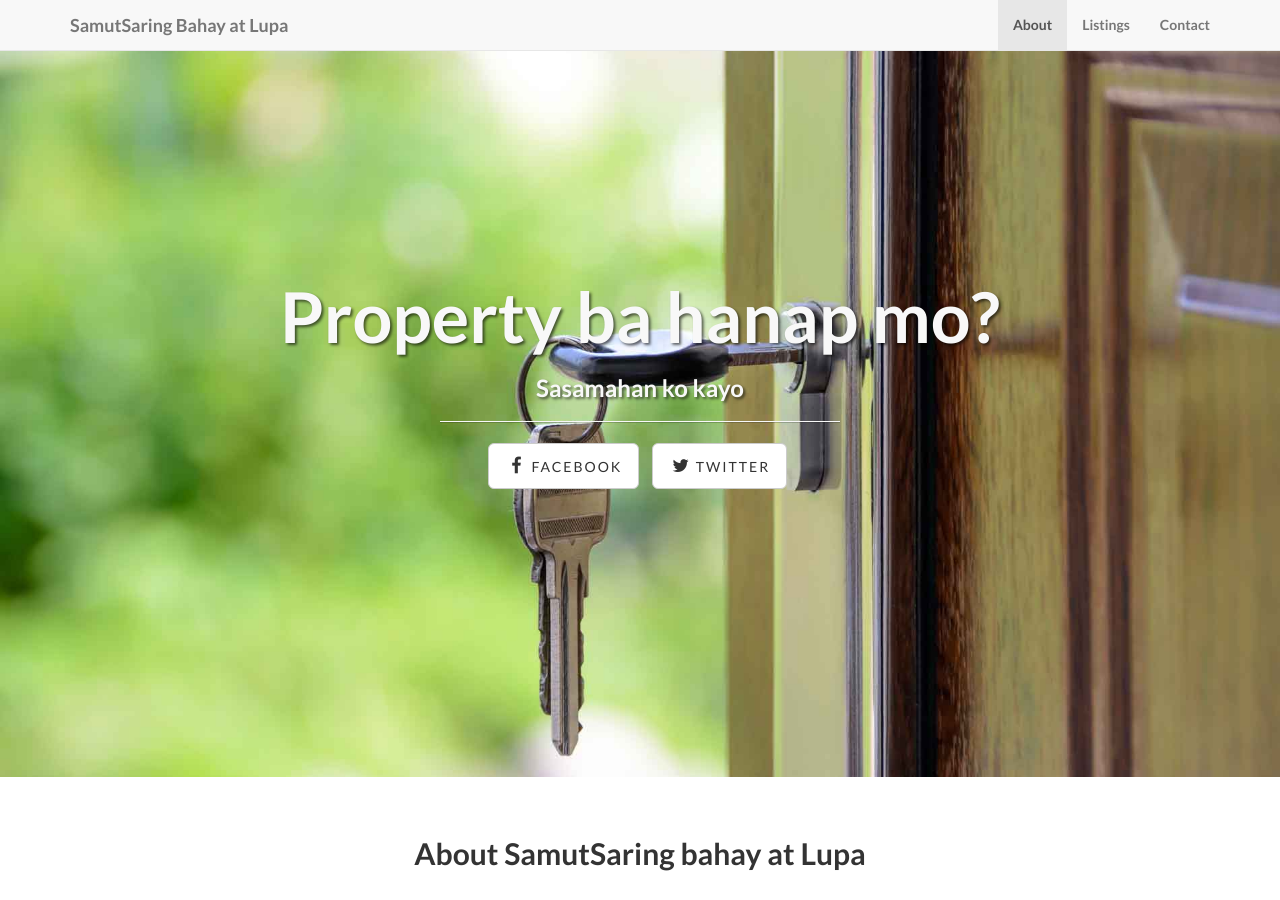
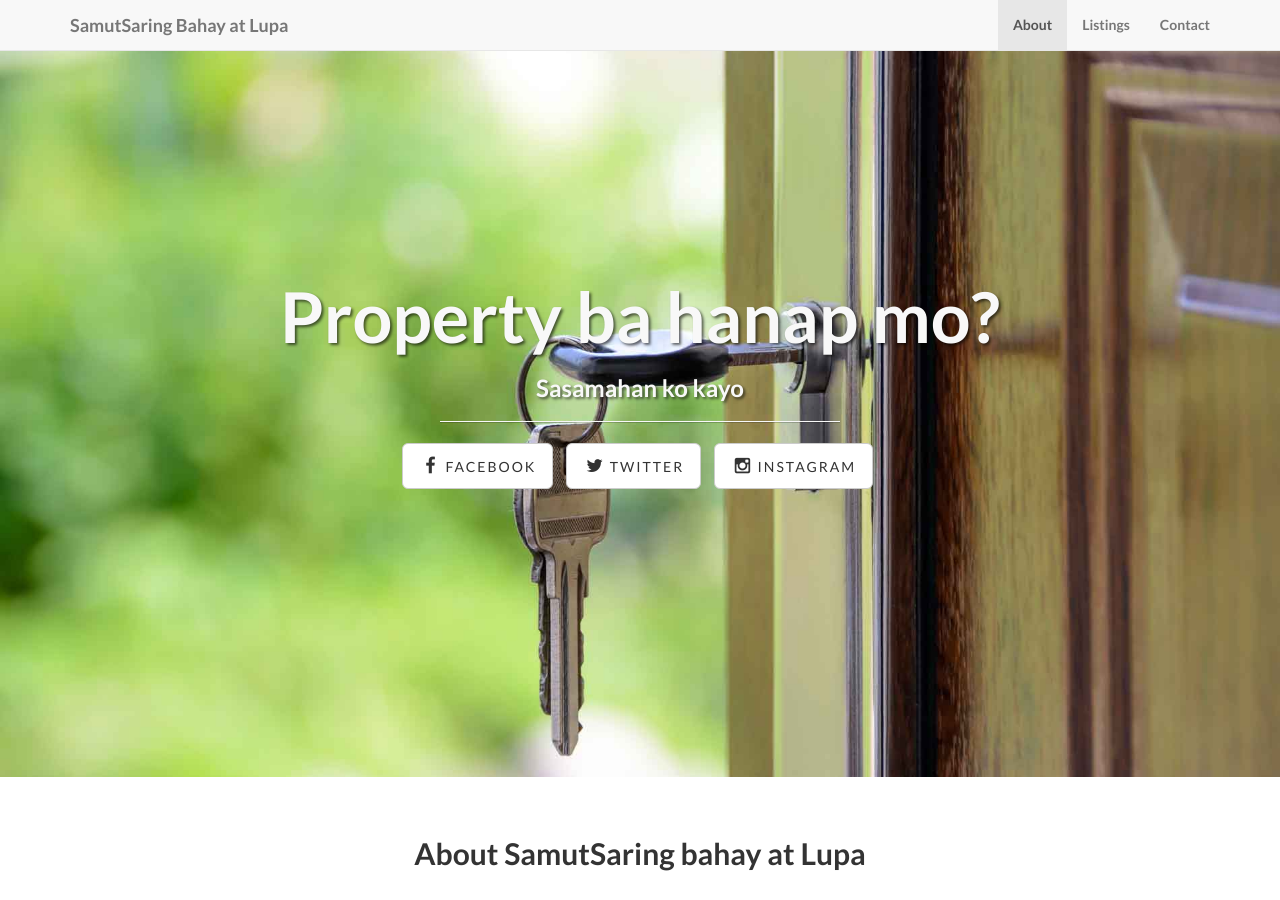
Before and after one commit to oscariotes/EQ-Lead-Gen, a Jekyll site: the page built from index.html, in a window 1280 px wide and 900 px high. Built offline with Jekyll 4.4.1, drawn with Linux system fonts in a browser that asks for light colours.

Commit message:
Update _config.yml

```diff
--- a/_config.yml
+++ b/_config.yml
@@ -31,3 +31,6 @@ social:
 
   - title: twitter
     url: https://twitter.com/samutsarihub
+
+  - title: instagram
+    url: https://www.instagram.com/samutsaring_bahay_at_lupa
```
